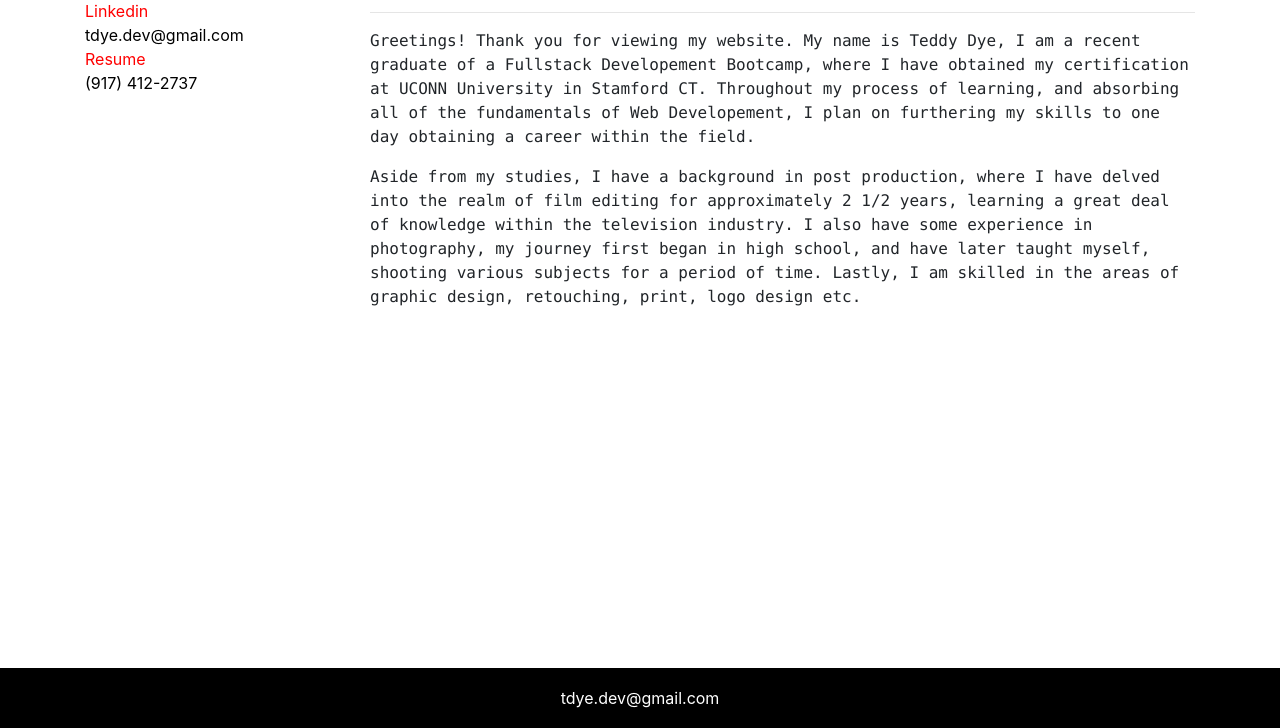
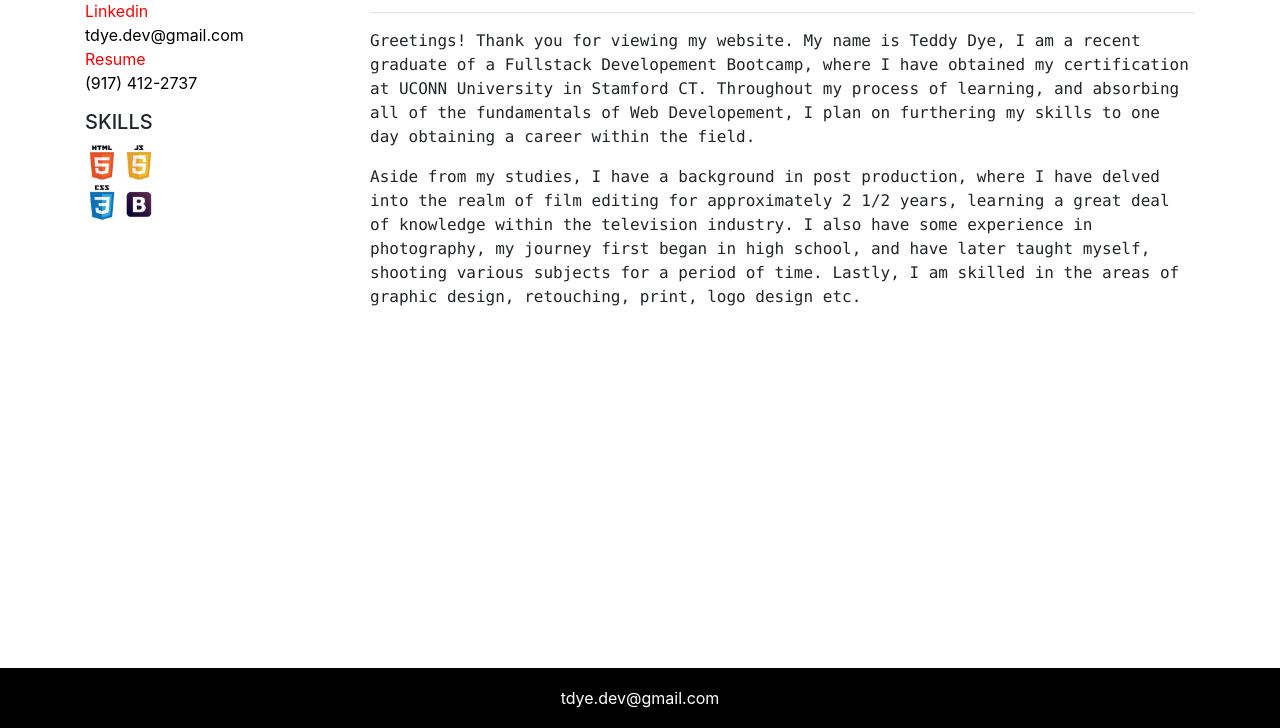
Before and after one commit to tdev77/teddydyeportfolio.io, a plain HTML site: page about.html in a window 1280 px wide. Shown: the part 132-860 px from the top of the page. Drawn offline with nearby package versions, Linux system fonts and the light colour scheme.

Commit message:
added more features

```diff
--- a/about.html
+++ b/about.html
@@ -46,23 +46,42 @@
             <br>
             <a href="9174122737" style="color: black;">(917) 412-2737</a>
 
+            <br>
+
+            <div class="skills">
+              <h5>SKILLS</h5>
+                <img src="devlogos.png">
+            </div>
 
           </div>
+
+
 
 
           <div class="col-md-9">
             <h1 class="text-center">About Me</h1>
             <hr width=100%  align="left">
+
             <p class="text-monospace">Greetings! Thank you for viewing my website. My name is Teddy Dye, I am a recent graduate of a Fullstack Developement Bootcamp, where I have obtained my certification at UCONN University in Stamford CT. Throughout my process of learning, and absorbing all of the fundamentals of Web Developement, I plan on furthering my skills to one day obtaining a career within the field.  </p>
 
             <p class="text-monospace">Aside from my studies, I have a background in post production, where I have delved into the realm of film editing for approximately 2 1/2 years, learning a great deal of knowledge within the television industry. I also have some experience in photography, my journey first began in high school, and have later taught myself, shooting various subjects for a period of time. Lastly, I am skilled in the areas of graphic design, retouching, print, logo design etc.</p>
 
-          </div>
 
 
-           <div>
+
+
+
+
+
+
+
+
 
            </div>
+
+
+
+
           </div>
 
 
--- a/style.css
+++ b/style.css
@@ -1,4 +1,3 @@
-
 
 
 
@@ -12,6 +11,24 @@
   text-align: center;
 
 }
+
+.skills {
+padding-top: 15px;
+
+}
+
+.skills img {
+  max-width: 28%;
+  float: left;
+
+}
+
+.skills h5 {
+
+
+
+}
+
 
 html {
   position: relative;
@@ -114,6 +131,14 @@ min-width: 100;
 
   }
 
+img {
+max-width: 45px;
+margin: auto;
+}
+
+
+
+
 
 
   .bg-company-black {
```
Also changed, not shown: contact.html (+3 -0 lines), index.html (+4 -1 lines), 170-1706361_web-development-icon-web-development-logo-png-transparent.jpg (added), 170-1706361_web-development-icon-web-development-logo-png-transparent.png (added), devlogos.jpg (added), devlogos.png (added), logo-react-icon.png (added), png-transparent-responsive-web-design-web-development-bootstrap-html-javascript-world-wide-web-text-trademark-logo.png (added), web-logo.png (added), 1 other file.
